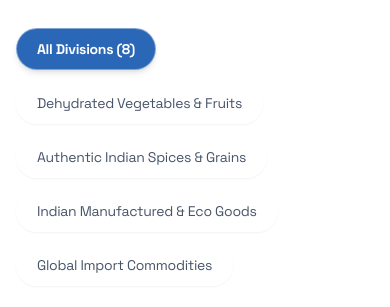
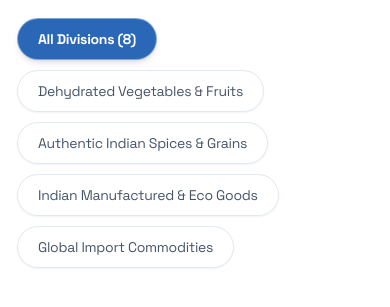
Before and after one commit to krishhnaailinkspvtltd/phonix-global-traders, a React (Vite) app: page /products in a window 390 px wide. Shown: the part 461-768 px from the top of the page. Built offline with nearby package versions, Linux system fonts and the light colour scheme; grey boxes are pictures that could not be loaded; a web font is replaced by a local one.

Commit message:
Unify interior-page layout, accessible motion, and responsive routing

```diff
--- a/src/pages/ProductsPage.tsx
+++ b/src/pages/ProductsPage.tsx
@@ -6,7 +6,7 @@ import { ArrowUpRight } from 'lucide-react'
 
 export const ProductsPage: React.FC = () => {
   const [searchParams, setSearchParams] = useSearchParams()
-  const initialCat = searchParams.get('category') || 'all'
+  const initialCat = searchParams.get('category') || searchParams.get('cat') || 'all'
   const [selectedCategory, setSelectedCategory] = useState<string>(initialCat)
 
   useEffect(() => {
@@ -15,8 +15,8 @@ export const ProductsPage: React.FC = () => {
   }, [])
 
   useEffect(() => {
-    const cat = searchParams.get('category')
-    if (cat) setSelectedCategory(cat)
+    const cat = searchParams.get('category') || searchParams.get('cat') || 'all'
+    setSelectedCategory(cat)
   }, [searchParams])
 
   const handleFilterChange = (catId: string) => {
@@ -34,7 +34,7 @@ export const ProductsPage: React.FC = () => {
       : PRODUCTS_CATALOG.filter((p) => p.categoryId === selectedCategory)
 
   return (
-    <div className="pt-28 sm:pt-32 pb-20 text-primary-text select-none overflow-x-hidden">
+    <div className="site-inner-page pt-28 sm:pt-32 pb-20 text-primary-text select-none overflow-x-hidden">
 
       {/* Editorial Header */}
       <section className="max-w-7xl mx-auto px-4 sm:px-6 lg:px-8 mb-12">
```
